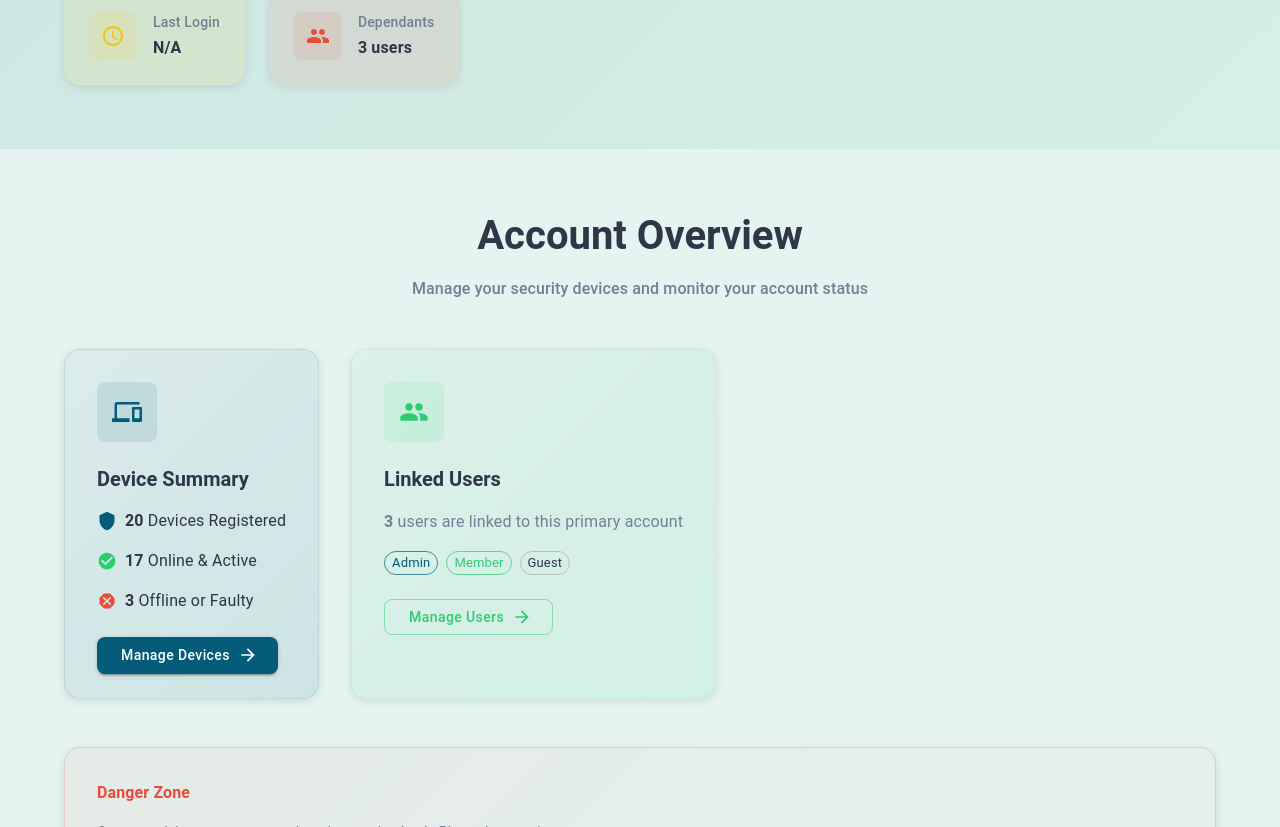
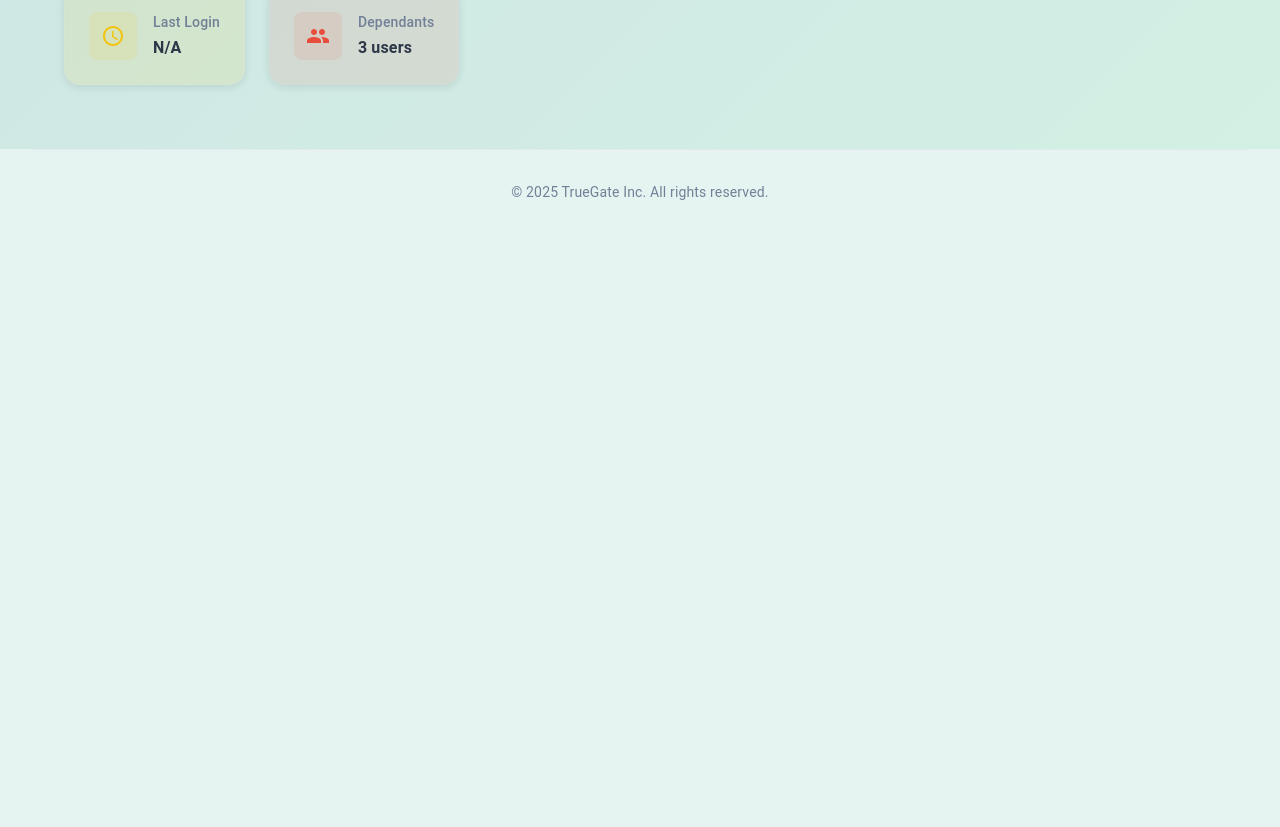
Before and after one commit to akilapilapitiya/TrueGate, a React (Vite) app in the folder frontend/: page /profile in a window 1280 px wide. Shown: the part 573-1400 px from the top of the page. After the commit the page ends 807 px from the top, so only its background shows below. Built offline with nearby package versions, Linux system fonts and the light colour scheme; sample sign-in values are in the browser's storage.

Commit message:
fix: profile page restriction added

```diff
--- a/frontend/src/pages/Profile.jsx
+++ b/frontend/src/pages/Profile.jsx
@@ -518,7 +518,9 @@ const Profile = () => {
       </Box>
 
       {/* Dashboard Summary Section */}
-      <Container maxWidth="lg" sx={{ py: { xs: 6, md: 8 } }}>
+      {user?.role === "user" && (
+        <>
+        <Container maxWidth="lg" sx={{ py: { xs: 6, md: 8 } }}>
         <Box textAlign="center" mb={6}>
           <Typography
             variant="h3"
@@ -769,6 +771,9 @@ const Profile = () => {
           </Card>
         </Box>
       </Container>
+        </>
+      )}
+
 
       {/* Footer */}
       <Divider sx={{ mx: 4 }} />
```
